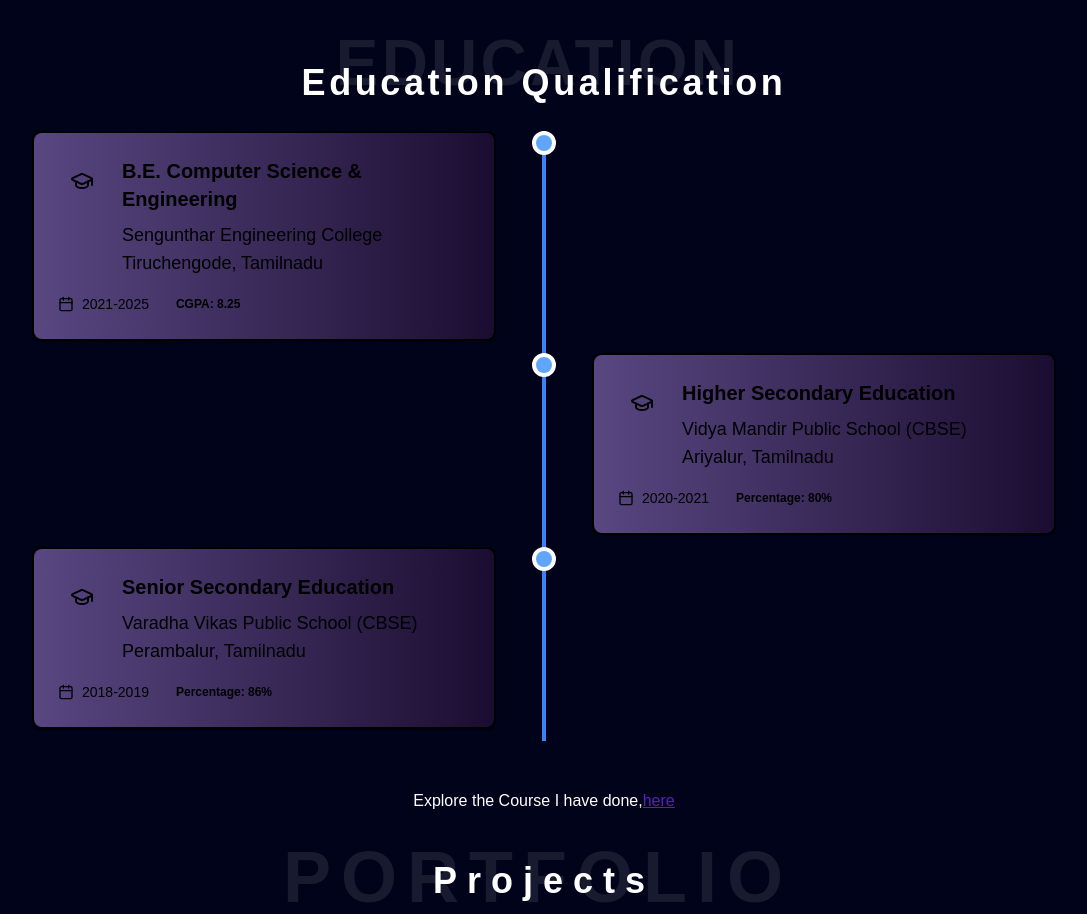
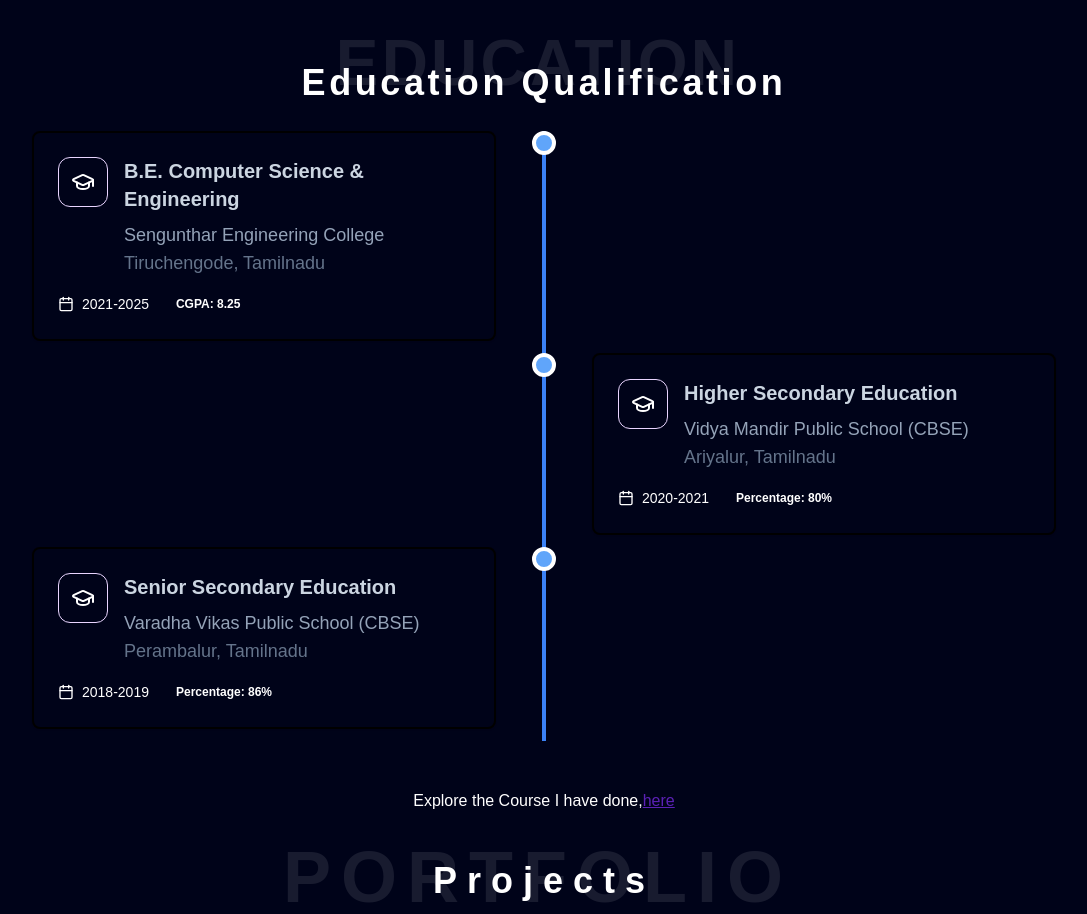
Before and after one commit to naveenchinnadurai/naveen-chinnadurai-portfolio, a Next.js app: page / in a window 1280 px wide. Shown: the part 2220-3134 px from the top of the page, without its empty margins (96-1183 px from the left). Built offline with nearby package versions, Linux system fonts and the light colour scheme.

Commit message:
changed:resume;education section

```diff
--- a/src/components/about.tsx
+++ b/src/components/about.tsx
@@ -4,7 +4,7 @@ import { handleOpenPdf } from "@/lib/utils";
 import { Button } from './ui/button';
 function About() {
     return (
-        <div className="h-screen text-white py-12 px-6 md:w-4/5 mx-auto flex flex-col md:flex-row items-center justify-end space-y-8 md:space-y-0">
+        <div className="h-screen text-white py-12 px-3 md:px-6 md:w-4/5 mx-auto flex flex-col md:flex-row items-center justify-end space-y-8 md:space-y-0">
             <FadeInOnScroll direction="left">
                 <div className="h-[500px] w-[400px] bg-slate-400 hidden md:flex">
                     {/* <Image
--- a/src/components/education.tsx
+++ b/src/components/education.tsx
@@ -37,23 +37,23 @@ function Education() {
                                     {/* Content */}
                                     <div className={`w-full md:w-1/2 pb-3 ${index % 2 === 0 ? "md:pr-12" : "md:pl-12"} ml-5 md:ml-0`}>
                                         <motion.div whileHover={{ scale: 1.02, y: -5 }} transition={{ duration: 0.3 }}>
-                                            <Card className=" group hover:shadow-xl transition-all duration-300 border-2 hover:border-primary/20">
-                                                <CardContent className="bg-gradient-to-r from-[#584781] to-[#1b0d31] p-6 rounded-lg relative ">
+                                            <Card className="group hover:shadow-xl transition-all duration-300 border-2 hover:border-primary/20">
+                                                <CardContent className="bg- text-white p-3 md:p-6 rounded-lg relative ">
                                                     <div className="flex items-start justify-between mb-4">
-                                                        <div className="flex items-start gap-4">
+                                                        <div className="flex flex-col md:flex-row items-start gap-4">
                                                             <motion.div
-                                                                className="p-3 border-indigo-200 rounded-xl"
+                                                                className="p-3 border border-purple-200 rounded-xl"
                                                                 whileHover={{ rotate: 360 }}
                                                                 transition={{ duration: 0.6 }}
                                                             >
                                                                 <GraduationCap className="w-6 h-6 text-primary" />
                                                             </motion.div>
                                                             <div>
-                                                                <h3 className="text-xl font-bold mb-2 group-hover:text-primary transition-colors">
+                                                                <h3 className="text-slate-300 text-xl font-bold mb-2 group-hover:text-primary transition-colors">
                                                                     {edu.degree}
                                                                 </h3>
-                                                                <p className="text-muted-foreground font-medium text-lg">{edu.institution}</p>
-                                                                <p className="text-muted-foreground font-medium text-lg">{edu.location}</p>
+                                                                <p className=" text-slate-400 text-muted-foreground font-medium text-lg">{edu.institution}</p>
+                                                                <p className="text-slate-500 text-muted-foreground font-medium text-lg">{edu.location}</p>
                                                             </div>
                                                         </div>
                                                         {/* <Badge variant="secondary" className="border-purple-700/90 text-white absolute top-2 right-2">
--- a/src/lib/utils.ts
+++ b/src/lib/utils.ts
@@ -6,7 +6,7 @@ export function cn(...inputs: ClassValue[]) {
 }
 
 export const handleOpenPdf = () => {
-  const pdfUrl = '/Naveen_Fullstack_Resume.pdf';
+  const pdfUrl = '/Naveen_Software_Developer.pdf';
   window.open(pdfUrl, "_blank");
 };
 
```
Also changed, not shown: 1 other file (tests, documents, lock files or other folders).
